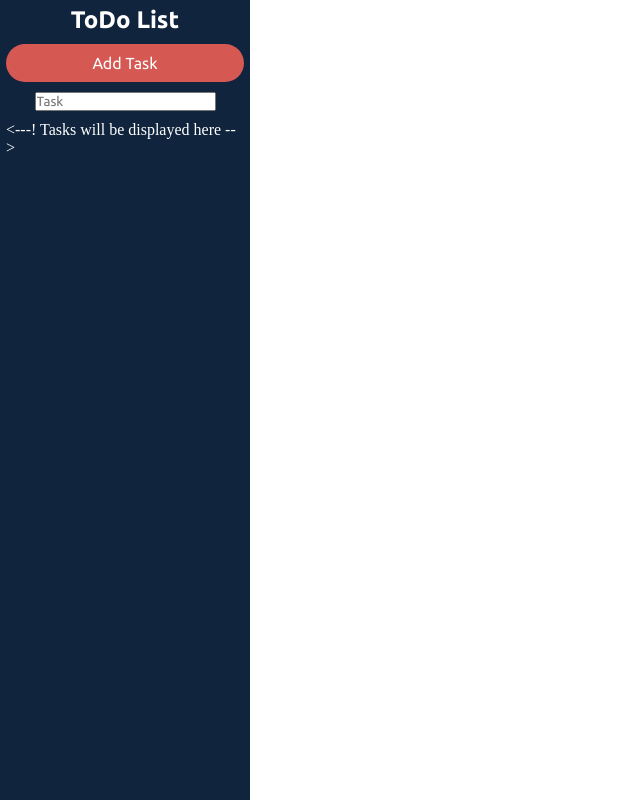
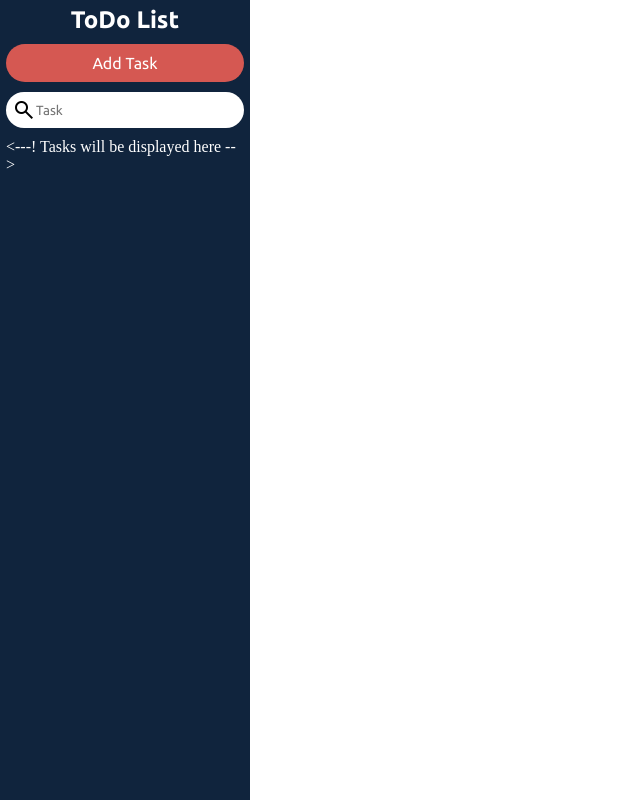
Before and after one commit to Kazilt261/To_Do_List, a Django app: template to_do_list/listToDo/templates/index.html in a window 1280 px wide. Shown: the whole page, without its empty margins (0-640 px from the left). Run offline with Django 5.2, Linux system fonts and the light colour scheme; the template is opened without the code that fills it, so the values that code supplies are empty.

Commit message:
mejora visual y funcional del buscador de task

```diff
--- a/to_do_list/listToDo/static/css/index.css
+++ b/to_do_list/listToDo/static/css/index.css
@@ -40,6 +40,22 @@ button.elevate-button {
   padding: 10px 20px;
   cursor: pointer;
   font-size: 16px;
+}
+
+input.search-task{
+  width: 100%;
+  border: none;
+  background: transparent;
+  outline: transparent;
+}
+
+div.row{
+  width: 100%;
+  display: flex;
+  background-color: white;
+  color: black;
+  border-radius: 20px;
+  padding: 6px;
 }
 
 navbar .colum-tasks {
--- a/to_do_list/listToDo/static/scripts/to_list.js
+++ b/to_do_list/listToDo/static/scripts/to_list.js
@@ -1,5 +1,6 @@
 const listTasks = document.getElementById("colum-tasks");
 const inputFilter = document.getElementById("filter-tasks");
+const divInput = document.getElementById("div-input-search")
 
 var filter = "";
 var tasks = null;
@@ -21,7 +22,9 @@ function addTask() {
 
 function init() {
   inputFilter.addEventListener("input", filterTasks);
-
+  divInput.addEventListener("click", ()=>{
+    inputFilter.focus()
+  })
   chargeTasks().then(() => {
     setTimeout(() => {
       generateList();
--- a/to_do_list/listToDo/templates/index.html
+++ b/to_do_list/listToDo/templates/index.html
@@ -14,12 +14,15 @@
       rel="stylesheet"
     />
     <link rel="stylesheet" href="https://fonts.googleapis.com/css2?family=Material+Symbols+Rounded:opsz,wght,FILL,GRAD@24,400,0,0" />
+    <link rel="stylesheet" href="https://fonts.googleapis.com/css2?family=Material+Symbols+Outlined:opsz,wght,FILL,GRAD@24,400,0,0" />
   </head>
   <body>
     <navbar>
       <h2>ToDo List</h2>
       <button class="elevate-button" onclick="addTask()">Add Task</button>
-      <input type="text" id="filter-tasks" placeholder="Task"></input>
+      <div class="row" id="div-input-search"><span class="material-symbols-outlined">
+        search
+        </span><input class="search-task" type="text" id="filter-tasks" placeholder="Task"></input></div>
       <div class="colum-tasks" id="colum-tasks">
         <---! Tasks will be displayed here -->
       </div>
```
